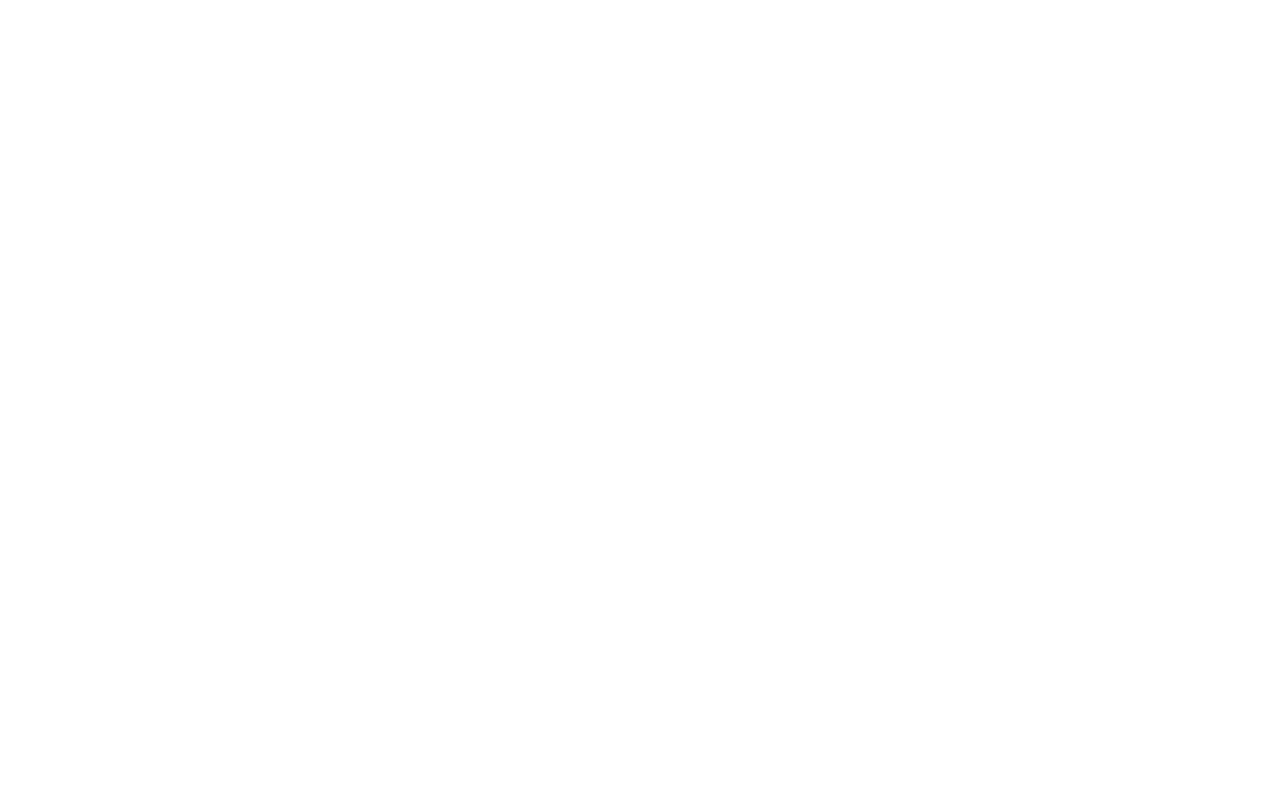
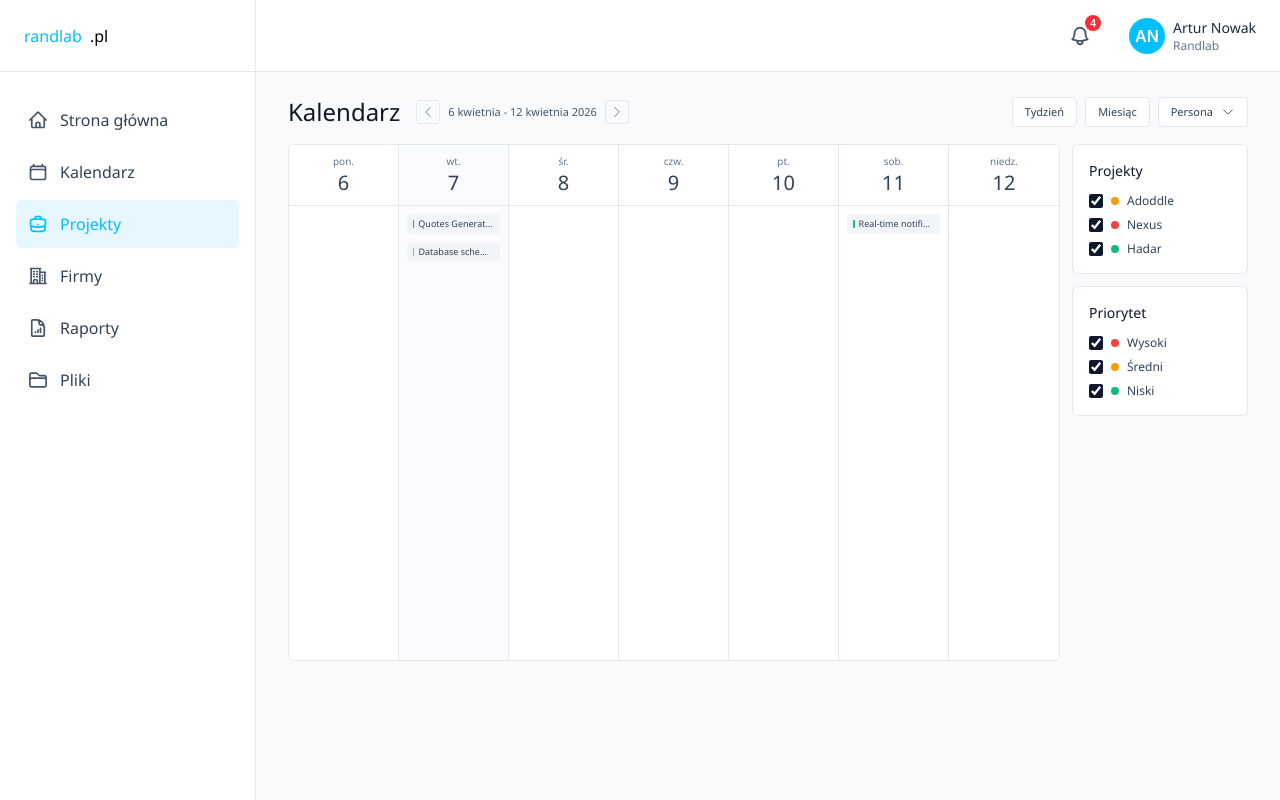
Before and after one commit to ScrumDone/ScrumDone, a React (Vite) app in the folder client/: page /calendar in a window 1280 px wide. Before the commit this address had no page. Built offline with nearby package versions, Linux system fonts and the light colour scheme.

Commit message:
started callendar

```diff
--- a/client/src/App.tsx
+++ b/client/src/App.tsx
@@ -1,11 +1,13 @@
 import React from 'react'
 import { Routes, Route } from 'react-router-dom'
 import Homepage from './pages/Homepage'
+import CalendarPage from './pages/CalendarPage'
 
 const App: React.FC = () => {
   return (
     <Routes>
       <Route path="/" element={<Homepage />} />
+      <Route path="/calendar" element={<CalendarPage />} />
     </Routes>
   )
 }
--- /dev/null
+++ b/client/src/components/calendarFilters.tsx
@@ -0,0 +1,60 @@
+import React from 'react'
+
+interface FilterOption {
+    id: string
+    label: string
+    colorClass: string
+}
+
+interface FilterSectionProps {
+    title: string
+    options: FilterOption[]
+}
+
+const FilterSection: React.FC<FilterSectionProps> = ({ title, options }) => {
+    return (
+        <section className="rounded-md border border-slate-200 bg-white p-4">
+            <h3 className="mb-3 font-segoe-ui text-[14px] leading-5 font-normal text-slate-900 antialiased">{title}</h3>
+            <div className="flex flex-col gap-2">
+                {options.map((option) => (
+                    <label key={option.id} className="flex items-center gap-2">
+                        <input
+                            type="checkbox"
+                            defaultChecked
+                            className="h-3.5 w-3.5 rounded border-slate-300 text-slate-900 accent-slate-900"
+                            aria-label={option.label}
+                        />
+                        <span className={`h-2 w-2 rounded-full ${option.colorClass}`} />
+                        <span className="font-segoe-ui text-[12px] leading-4 font-normal text-slate-700 antialiased">{option.label}</span>
+                    </label>
+                ))}
+            </div>
+        </section>
+    )
+}
+
+const CalendarFilters: React.FC = () => {
+    return (
+        <aside className="flex w-44 flex-col gap-3">
+            <FilterSection
+                title="Projekty"
+                options={[
+                    { id: 'adoddle', label: 'Adoddle', colorClass: 'bg-scrumdone-yellow-500' },
+                    { id: 'nexus', label: 'Nexus', colorClass: 'bg-scrumdone-red-500' },
+                    { id: 'hadar', label: 'Hadar', colorClass: 'bg-scrumdone-green-500' },
+                ]}
+            />
+
+            <FilterSection
+                title="Priorytet"
+                options={[
+                    { id: 'wysoki', label: 'Wysoki', colorClass: 'bg-scrumdone-red-500' },
+                    { id: 'sredni', label: 'Średni', colorClass: 'bg-scrumdone-yellow-500' },
+                    { id: 'niski', label: 'Niski', colorClass: 'bg-scrumdone-green-500' },
+                ]}
+            />
+        </aside>
+    )
+}
+
+export default CalendarFilters
--- /dev/null
+++ b/client/src/components/weekCalendar.tsx
@@ -0,0 +1,72 @@
+import React from 'react'
+
+interface CalendarTask {
+    id: string
+    title: string
+    colorClass: string
+}
+
+interface CalendarDay {
+    id: string
+    shortName: string
+    date: number
+    isSelected?: boolean
+    tasks?: CalendarTask[]
+}
+
+const days: CalendarDay[] = [
+    { id: 'mon', shortName: 'pon.', date: 6 },
+    {
+        id: 'tue',
+        shortName: 'wt.',
+        date: 7,
+        isSelected: true,
+        tasks: [
+            { id: 'task-1', title: 'Quotes Generation Module', colorClass: 'bg-scrumdone-red-500' },
+            { id: 'task-2', title: 'Database schema design', colorClass: 'bg-scrumdone-yellow-500' },
+        ],
+    },
+    { id: 'wed', shortName: 'śr.', date: 8 },
+    { id: 'thu', shortName: 'czw.', date: 9 },
+    { id: 'fri', shortName: 'pt.', date: 10 },
+    {
+        id: 'sat',
+        shortName: 'sob.',
+        date: 11,
+        tasks: [{ id: 'task-3', title: 'Real-time notifications', colorClass: 'bg-scrumdone-green-500' }],
+    },
+    { id: 'sun', shortName: 'niedz.', date: 12 },
+]
+
+const WeekCalendar: React.FC = () => {
+    return (
+        <section className="overflow-hidden rounded-md border border-slate-200 bg-white">
+            <div className="grid grid-cols-7">
+                {days.map((day) => (
+                    <article
+                        key={day.id}
+                        className={`min-h-[515px] border-r border-slate-200 last:border-r-0 ${day.isSelected ? 'bg-scrumdone-blue-300/40' : 'bg-white'}`}
+                    >
+                        <header className="border-b border-slate-200 px-3 py-2 text-center">
+                            <p className="font-segoe-ui text-[10px] leading-4 font-normal text-slate-500 antialiased">{day.shortName}</p>
+                            <p className="font-segoe-ui text-[20px] leading-7 font-normal text-slate-700 antialiased">{day.date}</p>
+                        </header>
+
+                        <div className="flex flex-col gap-2 px-2 py-2">
+                            {day.tasks?.map((task) => (
+                                <div key={task.id} className="flex items-center gap-1 rounded-sm bg-slate-100 px-1.5 py-1">
+                                    <span className={`h-2 w-0.5 rounded-full ${task.colorClass}`} />
+                                    <p className="truncate font-segoe-ui text-[9px] leading-3 font-normal text-slate-700 antialiased">
+                                        {task.title}
+                                    </p>
+                                </div>
+                            ))}
+                        </div>
+                    </article>
+                ))}
+            </div>
+        </section>
+    )
+}
+
+export default WeekCalendar
--- /dev/null
+++ b/client/src/pages/CalendarPage.tsx
@@ -0,0 +1,82 @@
+import React from 'react'
+import {
+    ChevronLeftIcon,
+    ChevronRightIcon,
+    ChevronDownIcon,
+} from '@heroicons/react/24/outline'
+import SideBar from '../components/sideBar'
+import TopBar from '../components/topBar'
+import WeekCalendar from '../components/weekCalendar'
+import CalendarFilters from '../components/calendarFilters'
+
+const CalendarPage: React.FC = () => {
+    return (
+        <div className="min-h-screen w-full bg-[#F9FAFB]">
+            <SideBar/>
+            <TopBar />
+
+            <main className="ml-64 pt-(--app-header-h)">
+                <div className="mx-auto max-w-350 px-8 py-6">
+                    <div className="mb-4 flex items-center justify-between gap-4">
+                        <div className="flex items-center gap-4">
+                            <h1 className="font-segoe-ui text-[24px] leading-8 font-normal text-slate-900 antialiased">Kalendarz</h1>
+
+                            <div className="flex items-center gap-2">
+                                <button
+                                    type="button"
+                                    className="rounded border border-slate-200 p-1 text-slate-500"
+                                    aria-label="Poprzedni tydzień"
+                                >
+                                    <ChevronLeftIcon className="h-3.5 w-3.5" />
+                                </button>
+
+                                <p className="font-segoe-ui text-[11px] leading-4 font-normal text-slate-600 antialiased">
+                                    6 kwietnia - 12 kwietnia 2026
+                                </p>
+
+                                <button
+                                    type="button"
+                                    className="rounded border border-slate-200 p-1 text-slate-500"
+                                    aria-label="Następny tydzień"
+                                >
+                                    <ChevronRightIcon className="h-3.5 w-3.5" />
+                                </button>
+                            </div>
+                        </div>
+
+                        <div className="flex items-center gap-2">
+                            <button
+                                type="button"
+                                className="rounded border border-slate-200 bg-white px-3 py-1.5 font-segoe-ui text-[11px] leading-4 text-slate-700 antialiased"
+                            >
+                                Tydzień
+                            </button>
+                            <button
+                                type="button"
+                                className="rounded border border-slate-200 bg-white px-3 py-1.5 font-segoe-ui text-[11px] leading-4 text-slate-700 antialiased"
+                            >
+                                Miesiąc
+                            </button>
+                            <button
+                                type="button"
+                                className="flex items-center gap-2 rounded border border-slate-200 bg-white px-3 py-1.5 font-segoe-ui text-[11px] leading-4 text-slate-700 antialiased"
+                            >
+                                Persona
+                                <ChevronDownIcon className="h-3.5 w-3.5" />
+                            </button>
+                        </div>
+                    </div>
+
+                    <div className="flex items-start gap-3">
+                        <div className="min-w-0 flex-1">
+                            <WeekCalendar />
+                        </div>
+                        <CalendarFilters />
+                    </div>
+                </div>
+            </main>
+        </div>
+    )
+}
+
+export default CalendarPage
```
